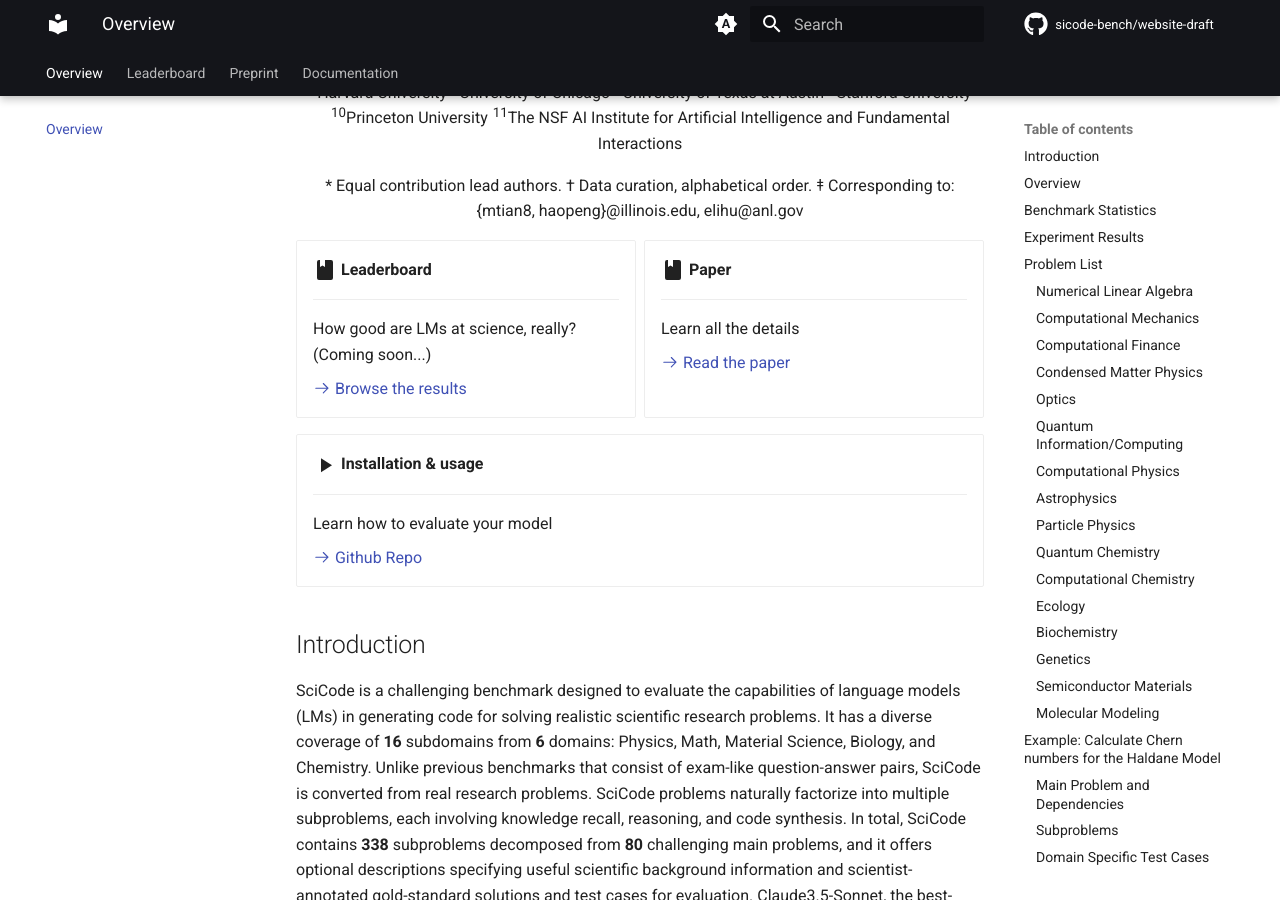
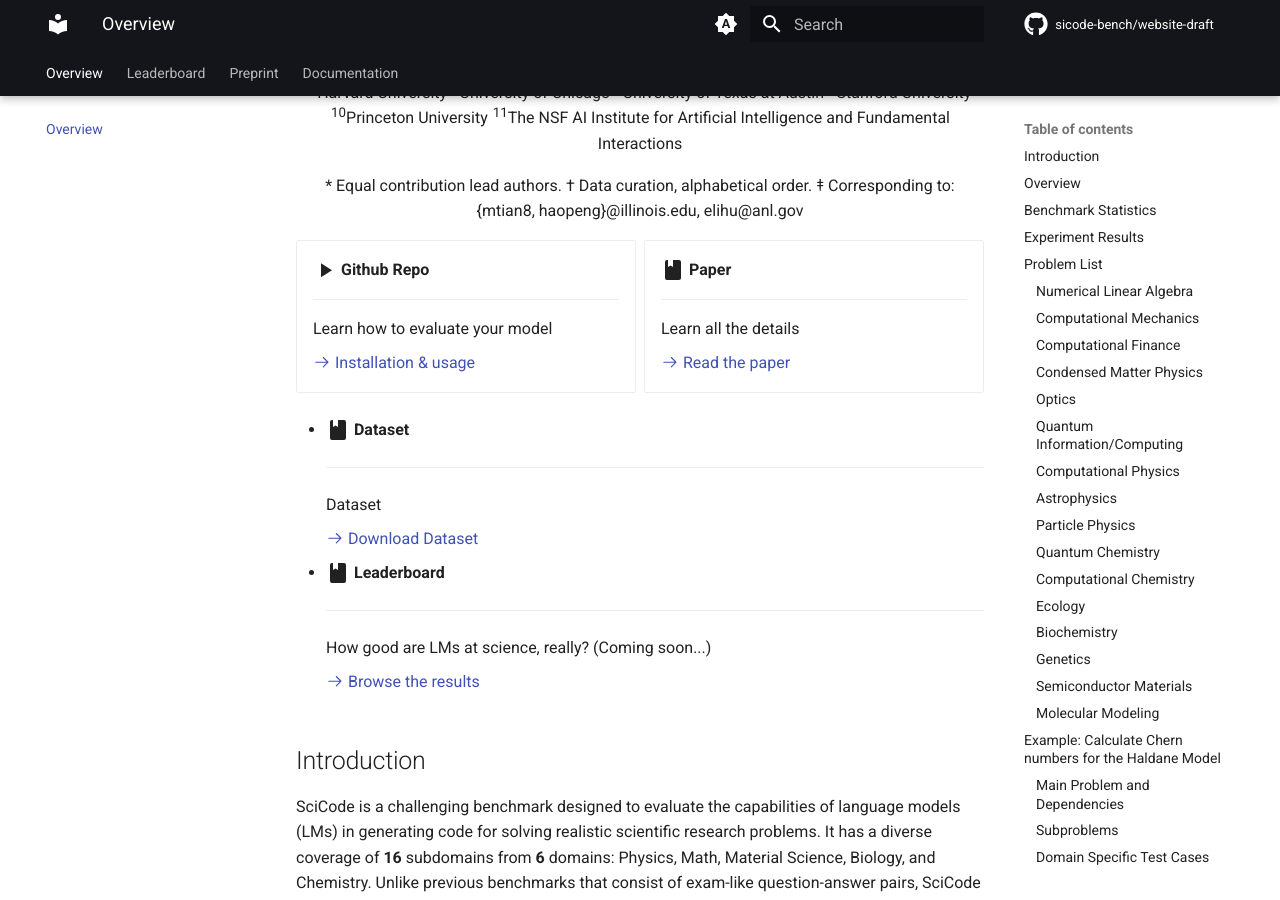
Before and after one commit to scicode-bench/scicode-bench.github.io, an MkDocs documentation site: the page built from docs/index.md, in a window 1280 px wide and 900 px high, scrolled down 431 px. Built offline with MkDocs 1.6.1 and Material for MkDocs 9.7.7, drawn with Linux system fonts in a browser that asks for light colours; comment, search, counter and statistics services are not loaded; some of the changed lines change nothing that is shown.

Commit message:
Update index.md

```diff
--- a/docs/index.md
+++ b/docs/index.md
@@ -25,14 +25,19 @@
 
 <div class="grid cards" markdown>
 
--   :material-book:{ .lg .middle } __Leaderboard__
+
+<div class="grid cards" markdown>
+
+
+-   :material-play:{ .lg .middle } __Github Repo__
 
     ---
 
-    How good are LMs at science, really?
-    (Coming soon...)
+    Learn how to evaluate your model
 
-    [:octicons-arrow-right-24: Browse the results](leaderboard.md)
+    [:octicons-arrow-right-24: Installation & usage](https://github.com/scicode-bench/SciCode)
+
+</div>
 
 -   :material-book:{ .lg .middle } __Paper__
 
@@ -43,20 +48,24 @@
     [:octicons-arrow-right-24: Read the paper](https://arxiv.com)
 </div>
 
-
-
-<div class="grid cards" markdown>
-
-
--   :material-play:{ .lg .middle } __Installation & usage__
+-   :material-book:{ .lg .middle } __Dataset__
 
     ---
 
-    Learn how to evaluate your model
+    Dataset
 
-    [:octicons-arrow-right-24: Github Repo](https://github.com/scicode-bench/SciCode)
+    [:octicons-arrow-right-24: Download Dataset](leaderboard.md)
 
-</div>
+-   :material-book:{ .lg .middle } __Leaderboard__
+
+    ---
+
+    How good are LMs at science, really?
+    (Coming soon...)
+
+    [:octicons-arrow-right-24: Browse the results](leaderboard.md)
+
+
 
 
 ## Introduction
```
